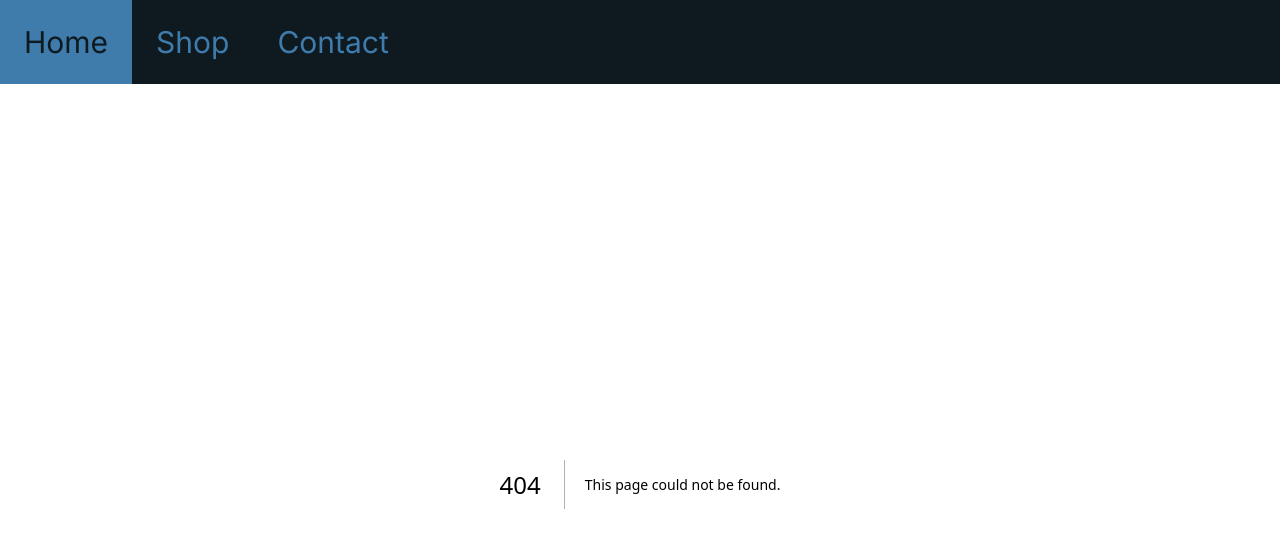
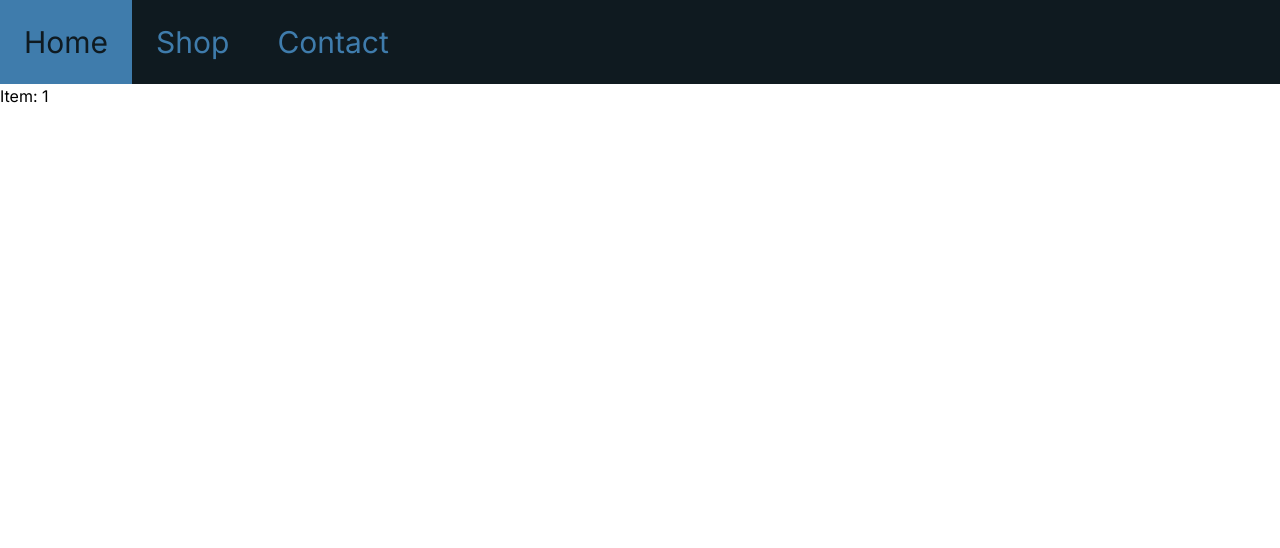
Before and after one commit to MikeMelchior/next-shopping-cart, a Next.js app: page /shop/1 in a window 1280 px wide. Before the commit this address had no page. Shown: the top 548 px of the page. Built offline with nearby package versions, Linux system fonts and the light colour scheme.

Commit message:
init dynamic page

```diff
--- /dev/null
+++ b/app/shop/[slug]/page.tsx
@@ -0,0 +1,5 @@
+export default function page ({ params }: { params: { slug: string }}) {
+  return (
+    <div>Item: {params.slug}</div>
+  )
+}
```
